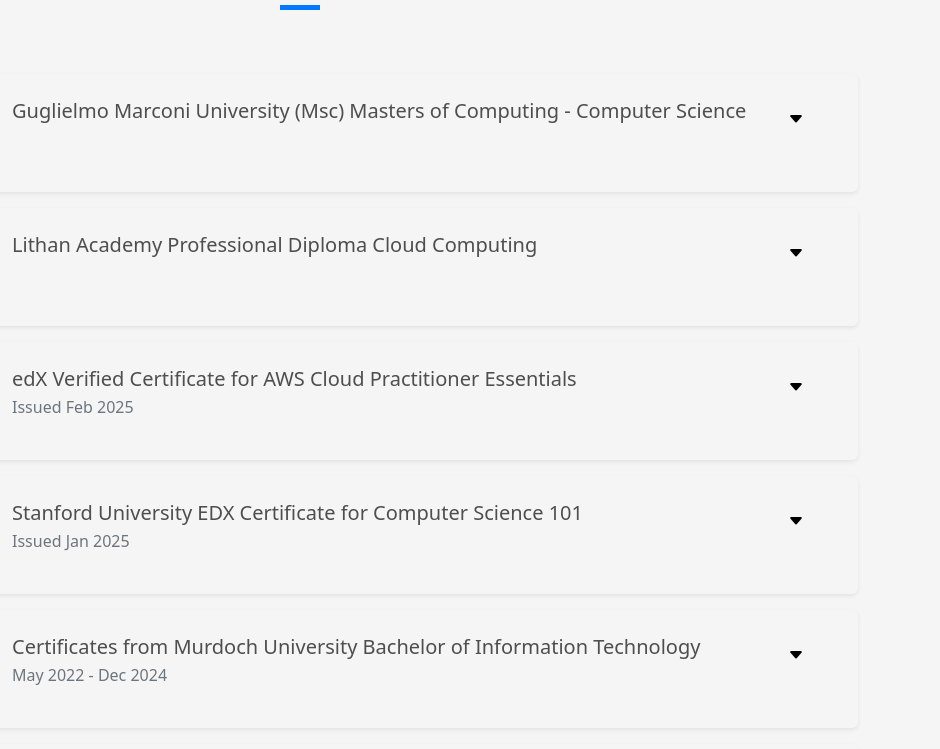
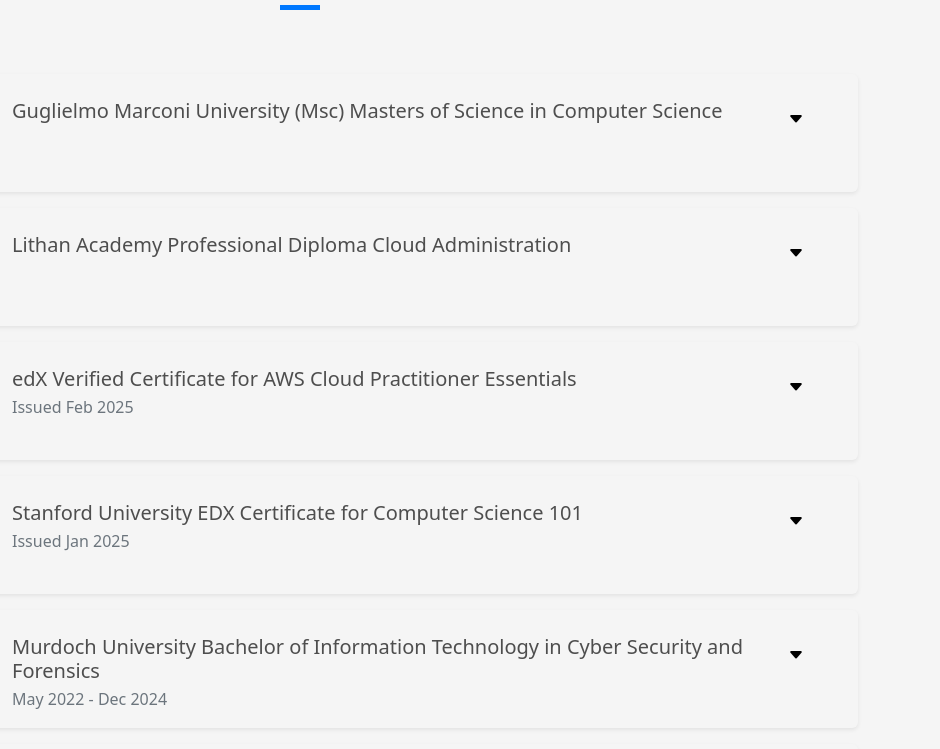
Before and after one commit to SteveChewwithBang/stevecv, a plain HTML site: page index.html in a window 1280 px wide. Shown: the part 3677-4426 px from the top of the page, 340-1280 px from the left. Drawn offline with Linux system fonts and the light colour scheme.

Commit message:
Update index.html

```diff
--- a/index.html
+++ b/index.html
@@ -484,8 +484,7 @@
                   class="img-certificate align-self-start"
                 />
                 <div class="text-center text-sm-start ps-sm-3 align-self-start pt-3">
-                  <h5 class="mb-1 subtitle-a fs-5">Guglielmo Marconi University
-                    (Msc) Masters of Computing - Computer Science</h5>
+                  <h5 class="mb-1 subtitle-a fs-5">Guglielmo Marconi University (Msc) Masters of Science in Computer Science</h5>
                   <span class="mb-0 text-secondary fs-6"
                     ></span
                   >
@@ -517,7 +516,7 @@
                   class="img-certificate align-self-start"
                 />
                 <div class="text-center text-sm-start ps-sm-3 align-self-start pt-3">
-                  <h5 class="mb-1 subtitle-a fs-5">Lithan Academy Professional Diploma Cloud Computing</h5>
+                  <h5 class="mb-1 subtitle-a fs-5">Lithan Academy Professional Diploma Cloud Administration</h5>
                   <span class="mb-0 text-secondary fs-6"
                     ></span
                   >
@@ -616,8 +615,7 @@
                 />
                 <div class="text-center text-sm-start ps-sm-3 align-self-start pt-3">
                   <h5 class="mb-1 subtitle-a fs-5">
-                    Certificates from Murdoch University Bachelor of Information
-                    Technology
+                  Murdoch University Bachelor of Information Technology in Cyber Security and Forensics
                   </h5>
                   <span class="mb-0 text-secondary fs-6"
                     >May 2022 - Dec 2024</span
```
